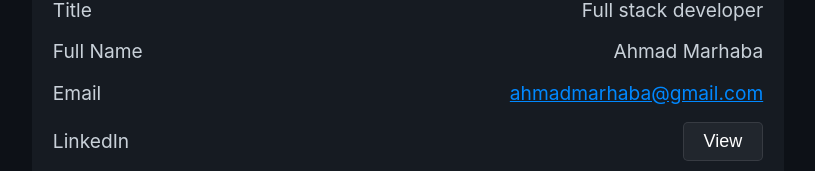
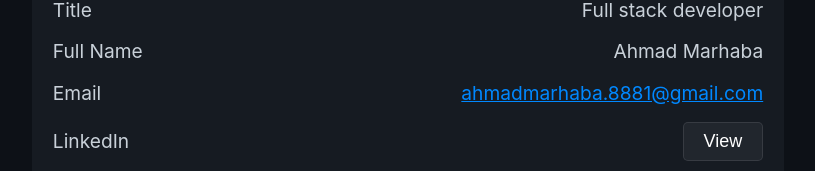
Before and after one commit to ahmadmarhaba/ahmadmarhaba.github.io, a React (Create React App) app: page / in a window 1280 px wide. Shown: the part 155-326 px from the top of the page, without its empty margins (232-1047 px from the left). Built offline with nearby package versions, Linux system fonts and the light colour scheme.

Commit message:
Update PersonalInformation.js

```diff
--- a/src/Component/PersonalInformation.js
+++ b/src/Component/PersonalInformation.js
@@ -20,7 +20,7 @@ function PersonalInformation() {
               </li>
               <li className='split'>
                 <span>{`Email`}</span>
-                <span><a href="mailto:ahmadmarhaba@gmail.com">ahmadmarhaba@gmail.com</a></span>
+                <span><a href="mailto:ahmadmarhaba.8881@gmail.com">ahmadmarhaba.8881@gmail.com</a></span>
               </li>
               <li className='split'>
                 <span>{`LinkedIn`}</span>
```
